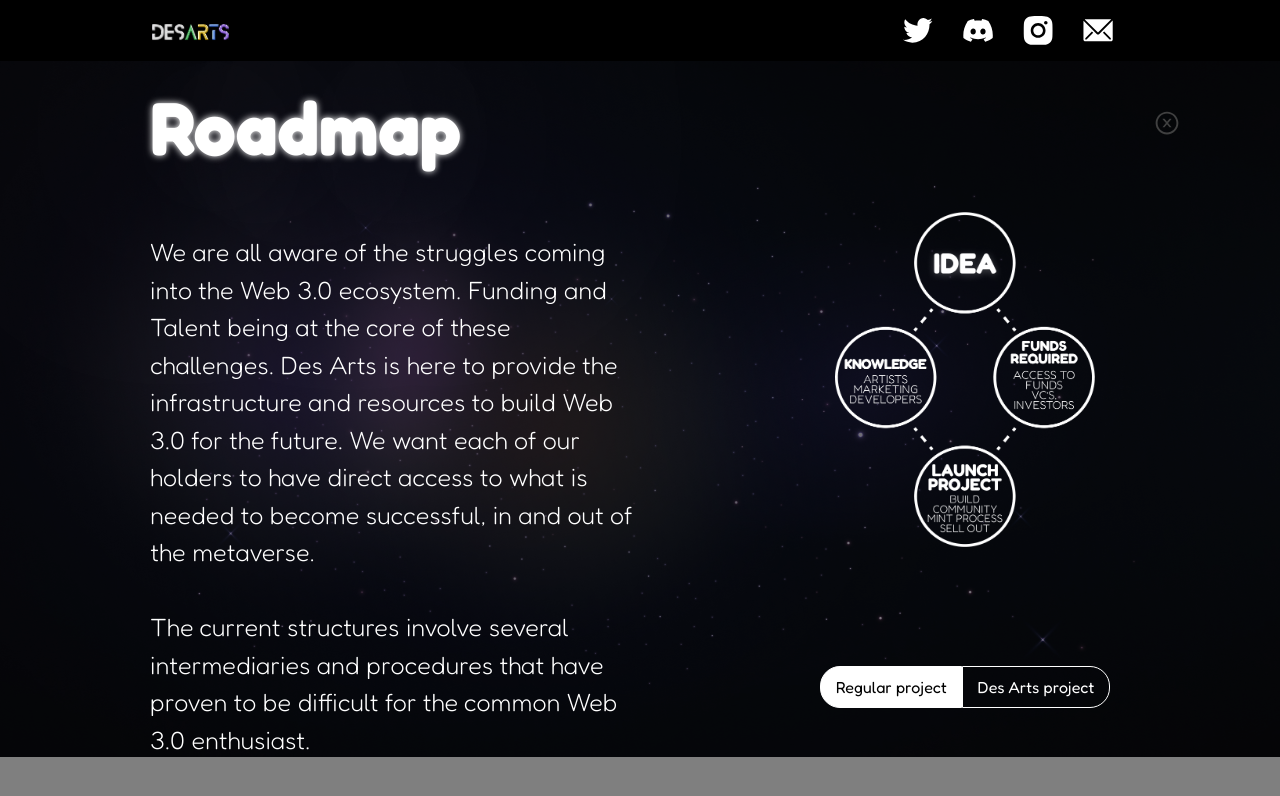
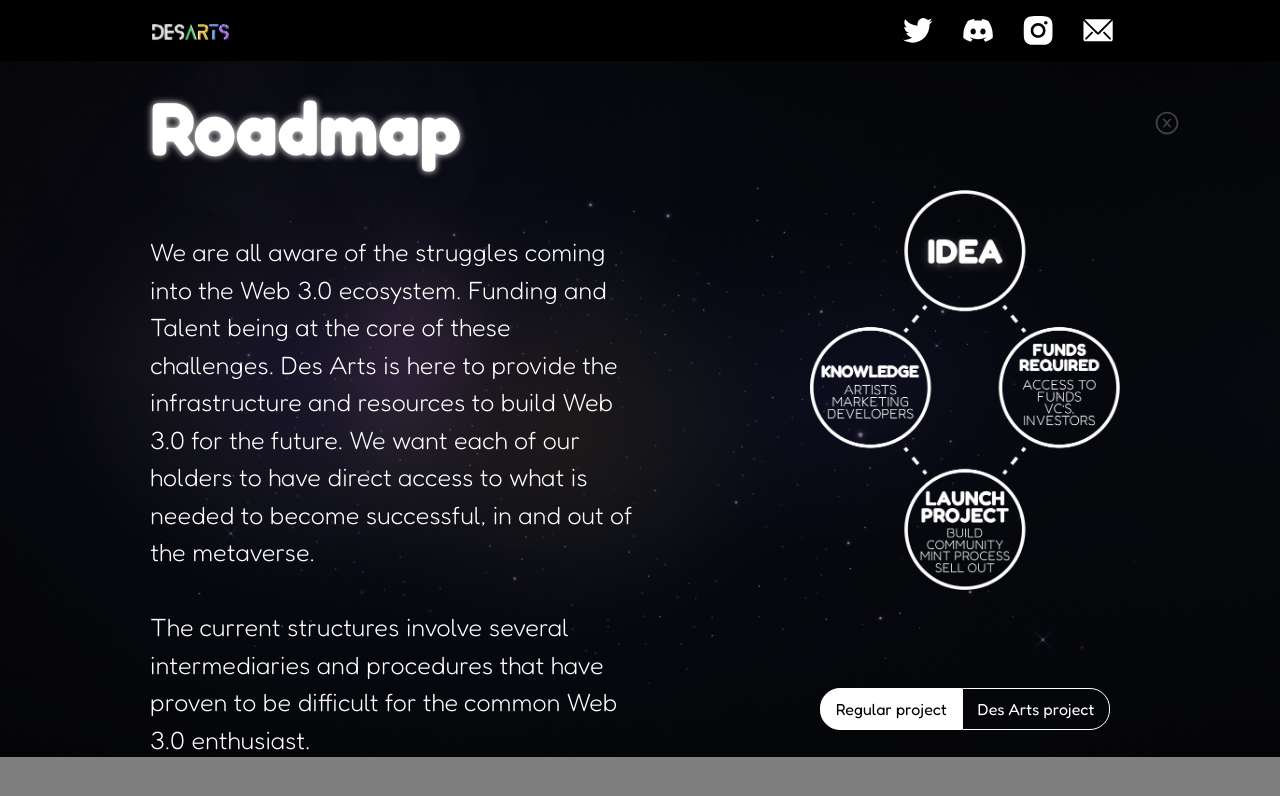
Before and after one commit to albbeltran/nft-web-frontend, a React (Create React App) app: page /roadmap in a window 1280 px wide. Shown: the top 796 px of the page. Built offline with nearby package versions, Linux system fonts and the light colour scheme.

Commit message:
added dynamic img and btn in Roadmap page - Project type section
added dynamic img and btn in Roadmap page - Project type section

minor fixes

```diff
--- a/src/containers/App/App.jsx
+++ b/src/containers/App/App.jsx
@@ -11,7 +11,7 @@ import { Navegation } from '../Navegation/index.jsx';
 import { DescriptionAbout } from '../../components/DescriptionAbout';
 import { CloseBtn } from '../../components/CloseBtn/index.jsx';
 import { DescriptionRoadMap } from '../../components/DescriptionRoadMap';
-import { ArtRoadMap } from '../../components/ProjectType/index.jsx';
+import { ProjectType } from '../ProjectType/index.jsx';
 
 function App() {
 
@@ -48,7 +48,7 @@ function App() {
                 <DescriptionRoadMap >
                   <CloseBtn />
                 </DescriptionRoadMap>
-                <ArtRoadMap />
+                <ProjectType />
               </div>
             </Modal >
           } />
--- a/src/components/ProjectType/index.jsx
+++ b/src/containers/ProjectType/ProjectType.js
@@ -1,21 +1,4 @@
-import React from 'react'
-import desartsProject from '../../assets/desarts-project-roadmap.png';
-import regularProject from '../../assets/regular-project-roadmap.png';
 import styled from "styled-components";
-
-const ArtRoadMap = () => {
-    let btnActive;
-
-    return (
-        <Container>
-            <img src={regularProject} className='img' alt='regular-project'></img>
-            <span className='btnGroup'>
-                <button className='btn regular active'>Regular project</button>
-                <button className='btn desarts'>Des Arts project</button>
-            </span>
-        </Container>
-    )
-}
 
 const Container = styled.div`
     display: flex;
@@ -25,9 +8,9 @@ const Container = styled.div`
     font-family: 'Fredoka', sans-serif;
 
     .img {
-        width: 40%;
         margin: 0 auto;
         text-align: center;
+        max-height: 400px;
     }
 
     .btnGroup {
@@ -55,13 +38,8 @@ const Container = styled.div`
         .active {
             background-color: #fff;
             color: #000;
-
-            &:hover {
-                background-color: transparent;
-                color: #fff;
-            }
         }
     }
 `
 
-export { ArtRoadMap };
+export { Container };
--- /dev/null
+++ b/src/containers/ProjectType/index.jsx
@@ -0,0 +1,33 @@
+import React, { useState } from 'react'
+import desartsProject from '../../assets/desarts-project-roadmap.png';
+import regularProject from '../../assets/regular-project-roadmap.png';
+import { Container } from './ProjectType';
+
+const ProjectType = () => {
+    const [desartsStatus, setDesartsState] = useState(false);
+    let image = regularProject;
+    let regularActive = true;
+    let desartsActive = false;
+
+    if (!desartsStatus) {
+        image = regularProject;
+        regularActive = true;
+        desartsActive = false;
+    } else {
+        image = desartsProject;
+        desartsActive = true;
+        regularActive = false;
+    }
+
+    return (
+        <Container>
+            <img src={image} className='img' alt='project-type'></img>
+            <span className='btnGroup'>
+                <button className={regularActive ? 'btn regular active' : 'btn regular'} onClick={() => setDesartsState(false)}>Regular project</button>
+                <button className={desartsActive ? 'btn desarts active' : 'btn desarts'} onClick={() => setDesartsState(true)}>Des Arts project</button>
+            </span>
+        </Container>
+    )
+}
+
+export { ProjectType };
```
